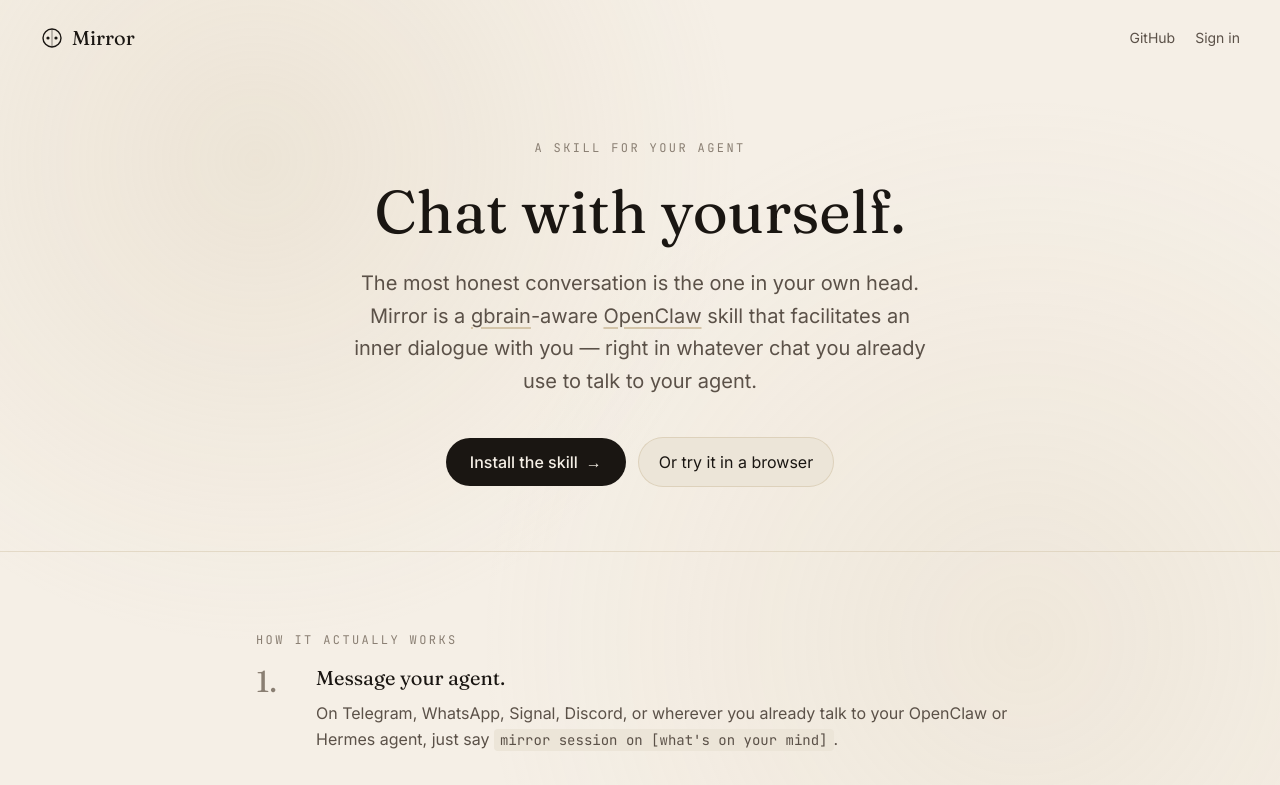
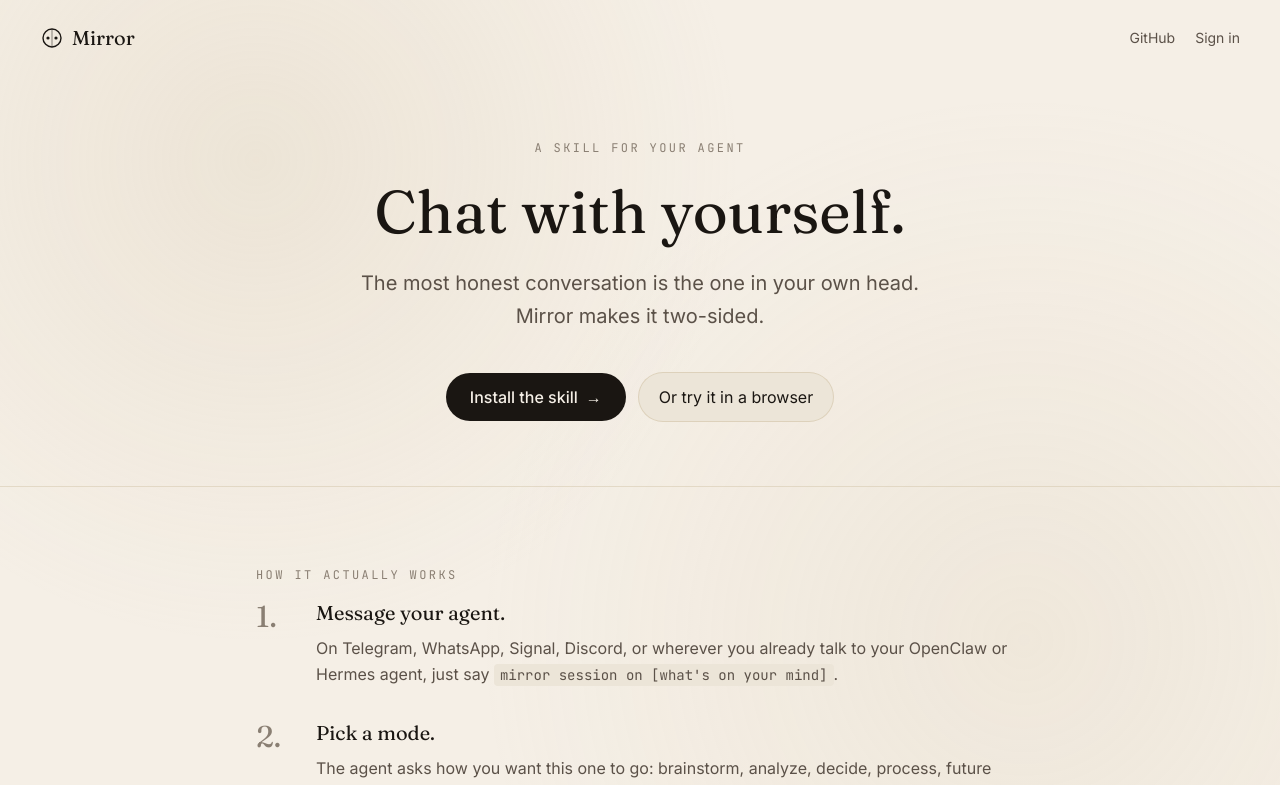
Before and after one commit to prodigalson/mirror, a Next.js app: page / in a window 1280 px wide. Shown: the top 785 px of the page. Built offline with nearby package versions, Linux system fonts and the light colour scheme; no server answers.

Commit message:
simplify hero copy

```diff
--- a/src/app/page.tsx
+++ b/src/app/page.tsx
@@ -42,26 +42,8 @@
             Chat with yourself.
           </h1>
           <p className="text-lg md:text-xl text-ink-muted leading-relaxed max-w-xl mx-auto mb-10">
-            The most honest conversation is the one in your own head. Mirror is a{" "}
-            <a
-              href="https://github.com/garrytan/gbrain"
-              className="underline decoration-thread underline-offset-4 hover:text-ink"
-              target="_blank"
-              rel="noreferrer noopener"
-            >
-              gbrain
-            </a>
-            -aware{" "}
-            <a
-              href="https://openclaw.ai"
-              className="underline decoration-thread underline-offset-4 hover:text-ink"
-              target="_blank"
-              rel="noreferrer noopener"
-            >
-              OpenClaw
-            </a>
-            {" "}skill that facilitates an inner dialogue with you — right in whatever chat
-            you already use to talk to your agent.
+            The most honest conversation is the one in your own head. Mirror makes it
+            two-sided.
           </p>
           <div className="flex flex-wrap items-center justify-center gap-3">
             <a
```
